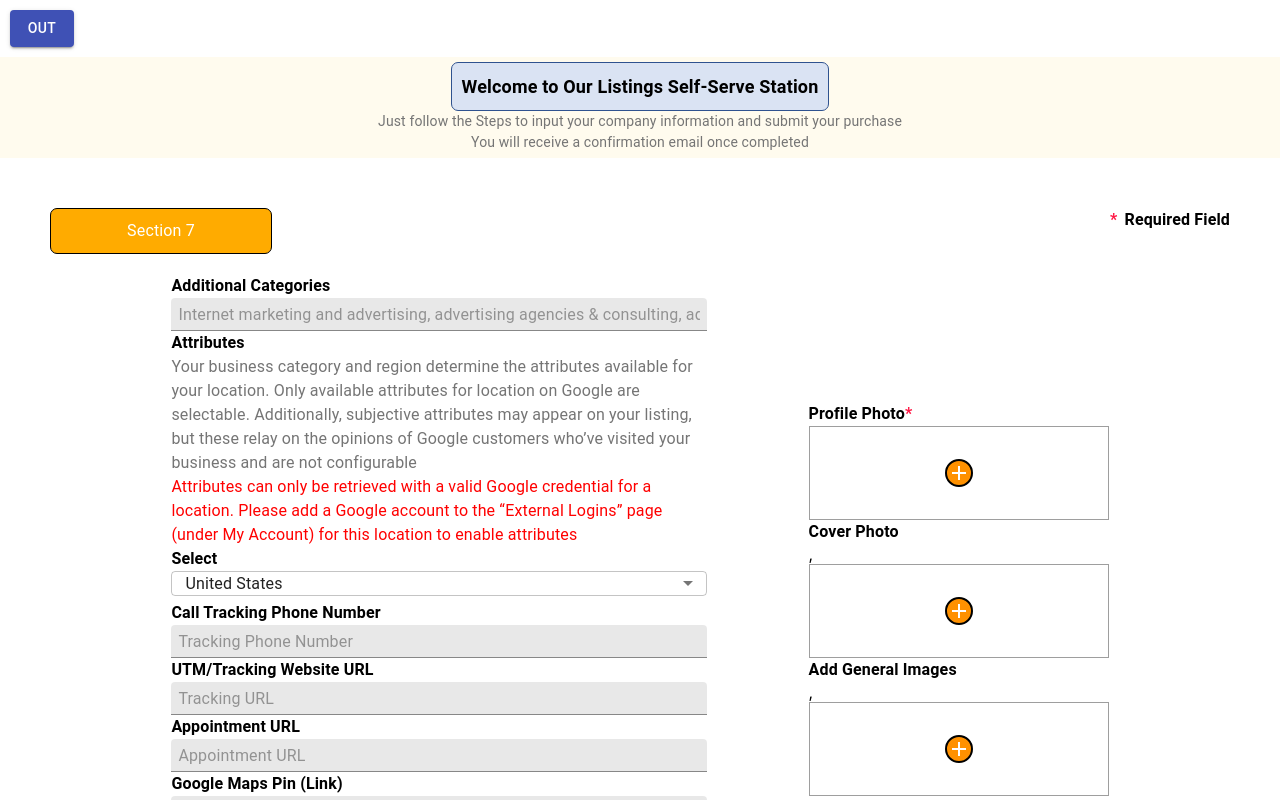
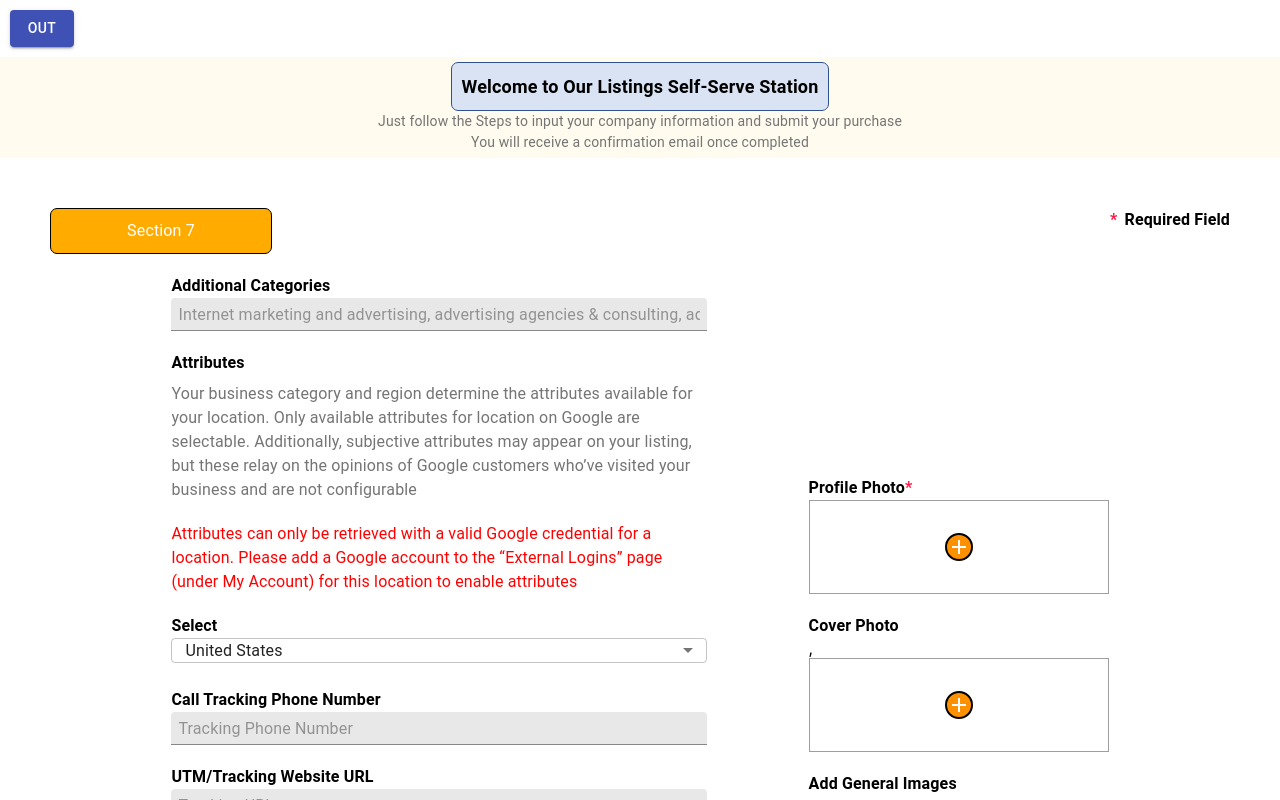
Before and after one commit to Mian442/LLP, a React (Create React App) app: page /additional in a window 1280 px wide. Shown: the top 800 px of the page. Built offline with nearby package versions, Linux system fonts and the light colour scheme; no server answers; sample sign-in values are in the browser's storage.

Commit message:
Update Section7.jsx

```diff
--- a/src/screen/Section7.jsx
+++ b/src/screen/Section7.jsx
@@ -107,7 +107,10 @@ const Section7 = (props) => {
       >
         <div
           className="section7"
-          style={{ display: "flex", flexDirection: "column" }}
+          style={{
+            display: "flex",
+            flexDirection: "column",
+          }}
         >
           <Typography style={{ fontWeight: "bold" }}>
             Additional Categories
@@ -124,20 +127,24 @@ const Section7 = (props) => {
               id: "outlined-additional_categories-native-simple",
             }}
           />
-          <Typography style={{ fontWeight: "bold" }}>Attributes</Typography>
-          <Typography style={{ color: "#757575" }}>
+          <Typography style={{ fontWeight: "bold", marginTop: 20 }}>
+            Attributes
+          </Typography>
+          <Typography style={{ color: "#757575", marginTop: 7 }}>
             Your business category and region determine the attributes available
             for your location. Only available attributes for location on Google
             are selectable. Additionally, subjective attributes may appear on
             your listing, but these relay on the opinions of Google customers
             who’ve visited your business and are not configurable
           </Typography>
-          <Typography style={{ color: "red" }}>
+          <Typography style={{ color: "red", marginTop: 20 }}>
             Attributes can only be retrieved with a valid Google credential for
             a location. Please add a Google account to the “External Logins”
             page (under My Account) for this location to enable attributes
           </Typography>
-          <Typography style={{ fontWeight: "bold" }}>Select</Typography>
+          <Typography style={{ fontWeight: "bold", marginTop: 20 }}>
+            Select
+          </Typography>
           <FormControl variant="outlined" style={{ width: 300, height: 30 }}>
             <Select
               native
@@ -157,7 +164,7 @@ const Section7 = (props) => {
               <option value="Canada">Canada</option>
             </Select>
           </FormControl>
-          <Typography style={{ fontWeight: "bold" }}>
+          <Typography style={{ fontWeight: "bold", marginTop: 20 }}>
             Call Tracking Phone Number
           </Typography>
           <TextField
@@ -171,7 +178,7 @@ const Section7 = (props) => {
               id: "outlined-call_tracking_phone_number-native-simple",
             }}
           />
-          <Typography style={{ fontWeight: "bold" }}>
+          <Typography style={{ fontWeight: "bold", marginTop: 20 }}>
             UTM/Tracking Website URL
           </Typography>
           <TextField
@@ -185,7 +192,7 @@ const Section7 = (props) => {
               id: "outlined-Primary-Website-native-simple",
             }}
           />
-          <Typography style={{ fontWeight: "bold" }}>
+          <Typography style={{ fontWeight: "bold", marginTop: 20 }}>
             Appointment URL
           </Typography>
           <TextField
@@ -199,7 +206,7 @@ const Section7 = (props) => {
               id: "outlined-Primary-Website-native-simple",
             }}
           />
-          <Typography style={{ fontWeight: "bold" }}>
+          <Typography style={{ fontWeight: "bold", marginTop: 20 }}>
             Google Maps Pin (Link)
           </Typography>
           <TextField
@@ -213,7 +220,7 @@ const Section7 = (props) => {
               id: "outlined-Primary-Website-native-simple",
             }}
           />
-          <Typography style={{ color: "#757575" }}>
+          <Typography style={{ color: "#757575", marginTop: 20 }}>
             Google automatically places a location’s pin based on its address.
             If you’ve manually moved this pin away from Google’s default,
             selecting this option will omit address info from being indexed. and
@@ -229,7 +236,7 @@ const Section7 = (props) => {
           }}
         >
           <div style={{ width: "inherit" }}>
-            <Typography style={{ fontWeight: "bold" }}>
+            <Typography style={{ fontWeight: "bold", marginTop: 20 }}>
               Profile Photo
               <span
                 style={{
@@ -317,7 +324,10 @@ const Section7 = (props) => {
                 </label>
               </div>
             </div>
-            <Typography style={{ fontWeight: "bold" }}>Cover Photo</Typography>,
+            <Typography style={{ fontWeight: "bold", marginTop: 20 }}>
+              Cover Photo
+            </Typography>
+            ,
             <div
               style={{
                 display: "flex",
@@ -395,7 +405,7 @@ const Section7 = (props) => {
                 </label>
               </div>
             </div>
-            <Typography style={{ fontWeight: "bold" }}>
+            <Typography style={{ fontWeight: "bold", marginTop: 20 }}>
               Add General Images
             </Typography>
             ,
```
